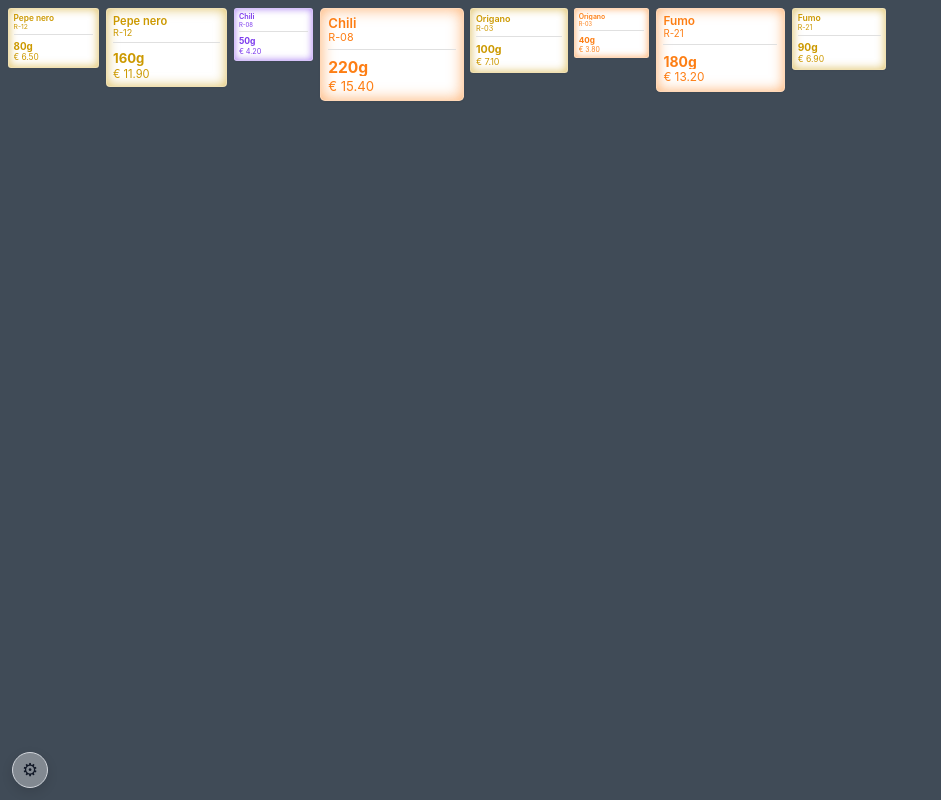
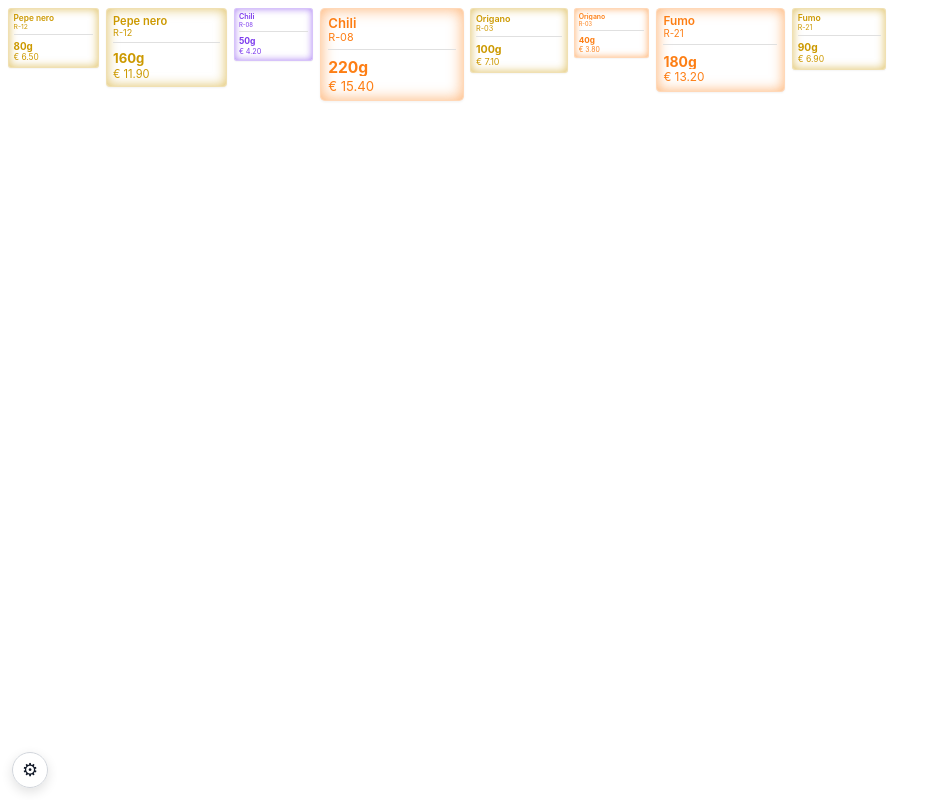
Before and after one commit to federicobuttafuori/Grist-Packed-Cards-Widget, a plain HTML site: page index.html in a window 1280 px wide. Shown: the whole page, without its empty margins (0-941 px from the left). Drawn offline with Linux system fonts and the light colour scheme.

Commit message:
Use a white board background so cards match Grist page contrast.

```diff
--- a/index.html
+++ b/index.html
@@ -6,7 +6,7 @@
   <title>Grist Board Widget</title>
   <style>
     :root {
-      --bg: rgb(64, 75, 87);
+      --bg: rgb(255, 255, 255);
       --fg: #1f2937;
       --muted: #6b7280;
       --border: #d1d5db;
```
